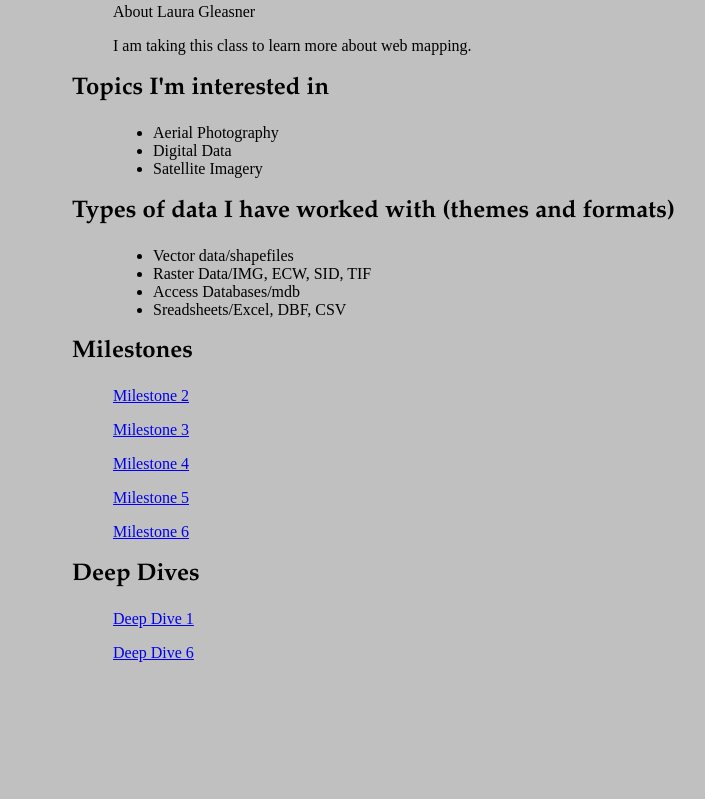
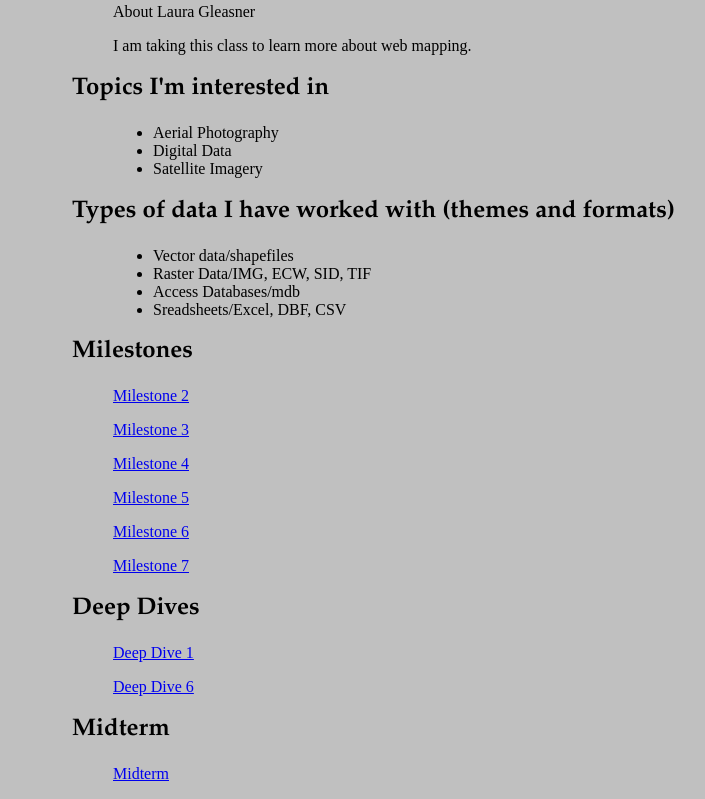
Before and after one commit to lgleasn/Geog485, a plain HTML site: page index_styled.html in a window 1280 px wide. Shown: the part 206-1005 px from the top of the page, without its empty margins (15-720 px from the left). Before the commit the page ends 884 px from the top, so only its background shows below. Drawn offline with Linux system fonts and the light colour scheme.

Commit message:
Update index_styled.html

```diff
--- a/index_styled.html
+++ b/index_styled.html
@@ -58,9 +58,13 @@
         <p><a href="http://lgleasn.github.io/Geog485/milestone_04.html">Milestone 4</a></p>
         <p><a href="http://lgleasn.github.io/Geog485/milestone_05.html">Milestone 5</a></p>
         <p><a href="http://lgleasn.github.io/Geog485/milestone_06.html">Milestone 6</a></p>
+        <p><a href="http://lgleasn.github.io/Geog485/milestone_07.html">Milestone 7</a></p>
 
         <h2>Deep Dives</h2>
         <p><a href="http://lgleasn.github.io/Geog485/deepdive1.html">Deep Dive 1</a></p>
         <p><a href="http://lgleasn.github.io/Geog485/deepdive6.html">Deep Dive 6</a></p>
+
+        <h2>Midterm</h2>
+        <p><a href="http://lgleasn.github.io/Geog485/midterm.html">Midterm</a></p>
     </body>
 </html>
```
